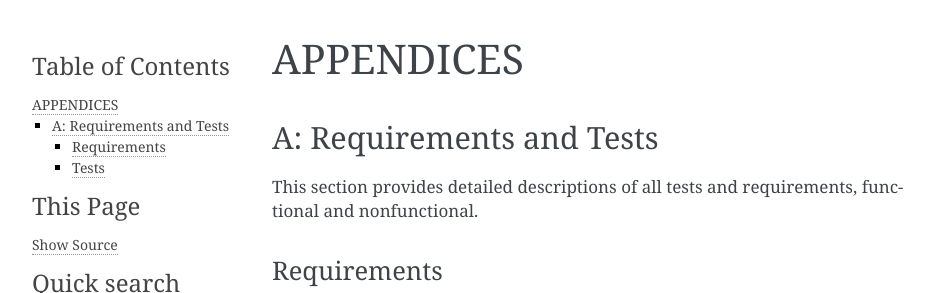
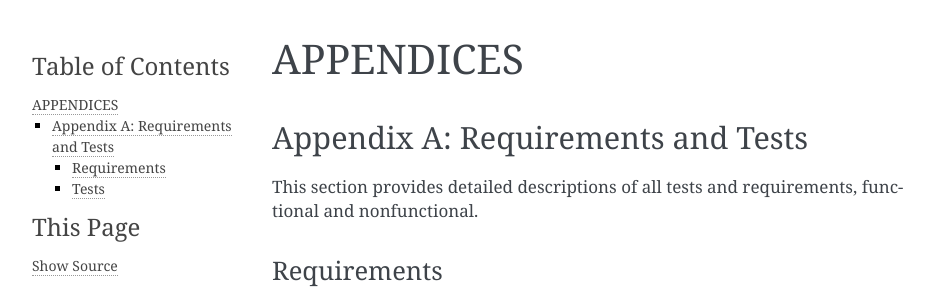
Before and after one commit to aathn/mvk18, a Sphinx documentation site: the page built from docs/source/appendices.rst, in a window 1280 px wide and 900 px high, cut to the strip 0-293 px from the top of the window. Shown: the whole strip, without its empty margins (148-1077 px from the left). Built offline with Sphinx 7.4.7, drawn with Linux system fonts in a browser that asks for light colours; formulas are drawn with MathJax 3.

Commit message:
Fix references in documentation

```diff
--- a/docs/source/appendices.rst
+++ b/docs/source/appendices.rst
@@ -1,10 +1,10 @@
-.. _appendix-a:
-
 ============
  APPENDICES
 ============
 
-A: Requirements and Tests
+.. _appendix-a:
+
+Appendix A: Requirements and Tests
 =========================
 
 This section provides detailed descriptions of all tests and
--- a/docs/source/development.rst
+++ b/docs/source/development.rst
@@ -32,7 +32,7 @@
 - Worked abstractly on methods to handle multiple aircraft and calculate which aircraft was in view
 	- Partly satisfied :need:`QREQ_6`
 - Wrote code to extrapolate upcoming positions of an aircraft based on previous positions
-	- Satisfied :need:`FREQ_13``
+	- Satisfied :need:`FREQ_13`
 - Wrote code to convert from coordinates to a direction to point the camera
 	- Satisfied :need:`FREQ_10`, :need:`FREQ_11`
 - Learned how to control the pan/tilt-servos using an open source python library
--- a/docs/source/introduction.rst
+++ b/docs/source/introduction.rst
@@ -72,7 +72,7 @@
 The idea is to make a proof-of-concept product to automatically
 live-stream airplane traffic (and takeoff/landing) using a pan-tilt
 camera connected with Flightradar24’s receiver unit called the
-Skysense v2 (See Skysense v2 for more info). This will give airplane
+Skysense v2 (See :ref:`hardware` for more info). This will give airplane
 enthusiasts the ability to watch their favorite aircrafts live from
 the comfort of their home. The project will use positional information
 that is sent from the aircraft, received through an antenna, (this
--- a/docs/source/requirements.rst
+++ b/docs/source/requirements.rst
@@ -40,7 +40,7 @@
 The quality requirements are mostly focused on user experience. These include
 requirements on the streamed video's resolution and frame-rate, smooth and precise
 camera movement, and more.
-All requirements (functional and non-functional) are listed in :ref:`appendix-a`
+All requirements (functional and non-functional) are listed in :ref:`appendix-a`.
 
 Tests
 =====
--- a/docs/source/solution.rst
+++ b/docs/source/solution.rst
@@ -8,6 +8,8 @@
 
 Material
 --------
+
+.. _hardware:
 
 Hardware
 ~~~~~~~~
```
